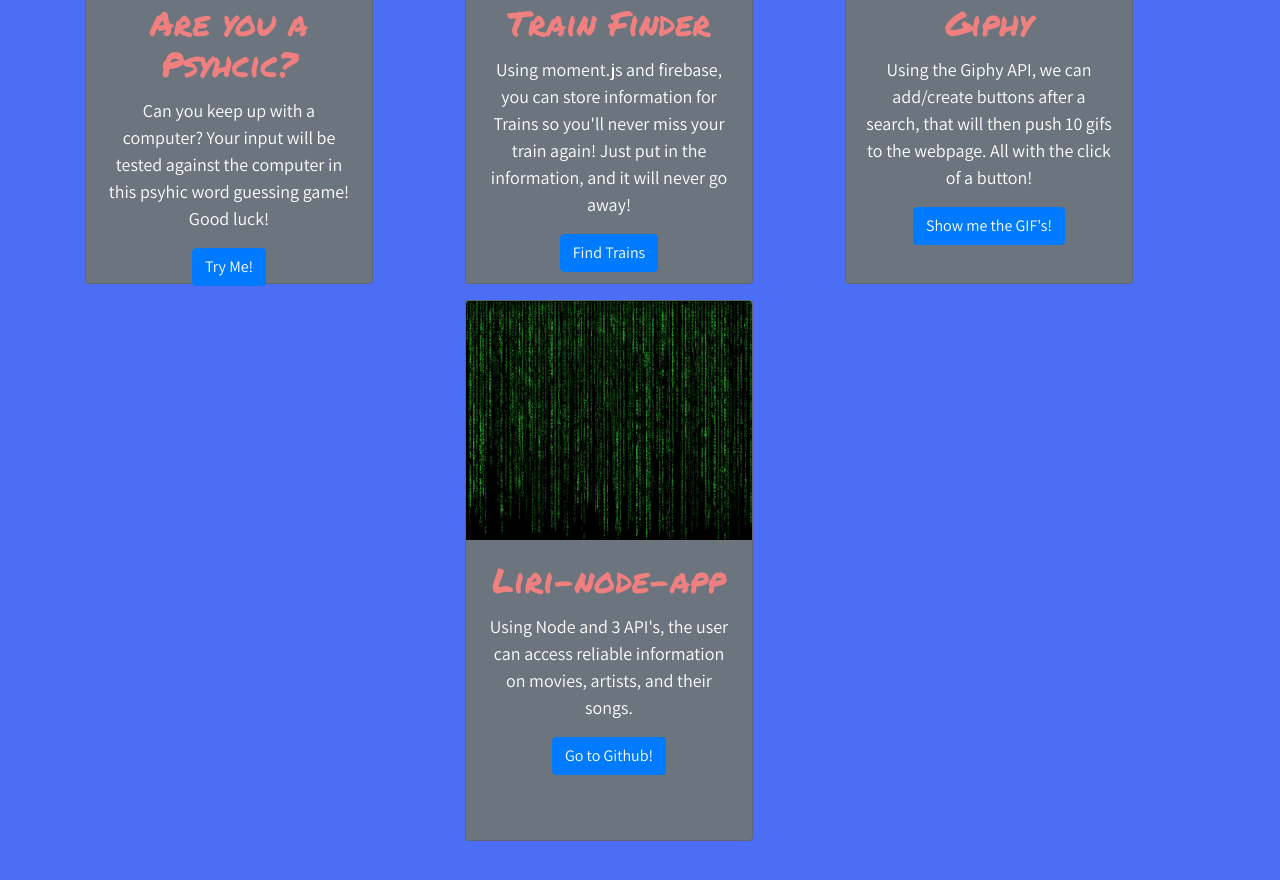
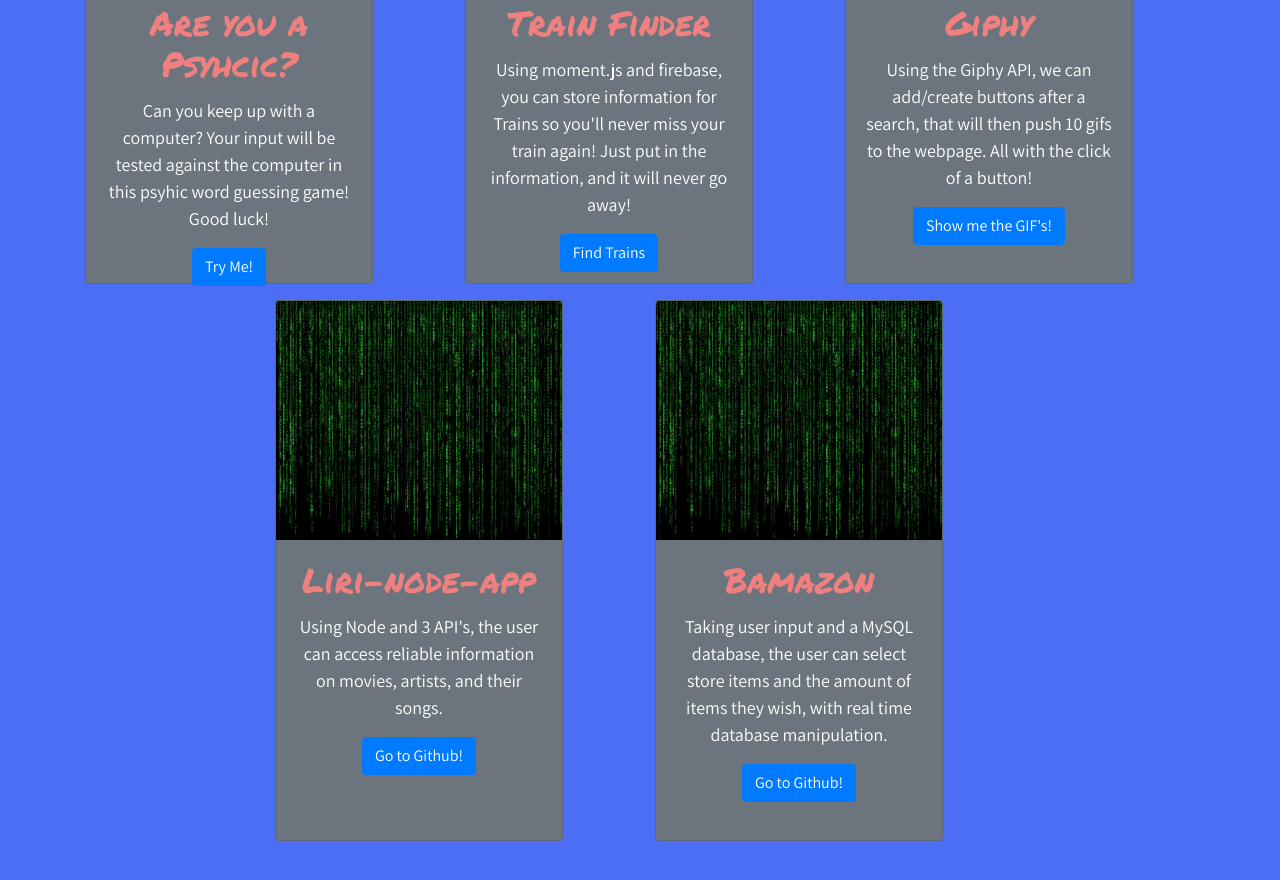
Before and after one commit to cookecn/updatedPortfolio, a plain HTML site: page portfolio.html in a window 1280 px wide. Shown: the part 1308-2188 px from the top of the page. Drawn offline with nearby package versions, Linux system fonts and the light colour scheme.

Commit message:
added bamazon

```diff
--- a/portfolio.html
+++ b/portfolio.html
@@ -142,7 +142,7 @@
                 </div>
               </div>
         </div>
-        <div class="col-lg-4">
+        <div class="col-lg-2">
           <!--Place Cards Here-->
 
         </div>
@@ -158,6 +158,17 @@
               </div>
         </div>
         <div class="col-lg-4">
+          <!--Place Cards Here-->
+          <div class="card text-white text-center bg-secondary mb-3" style="width: 18rem;">
+            <img src="./images/code.jpg" class="card-img-top" alt="code">
+            <div class="card-body">
+              <h5 class="card-title">Bamazon</h5>
+              <p class="card-text">Taking user input and a MySQL database, the user can select store items and the amount of items they wish, with real time database manipulation.</p>
+              <a href="https://github.com/cookecn/bamazon" class="btn btn-primary">Go to Github!</a>
+            </div>
+          </div>
+        </div>
+        <div class="col-lg-2">
           <!--Place Cards Here-->
 
         </div>
```
